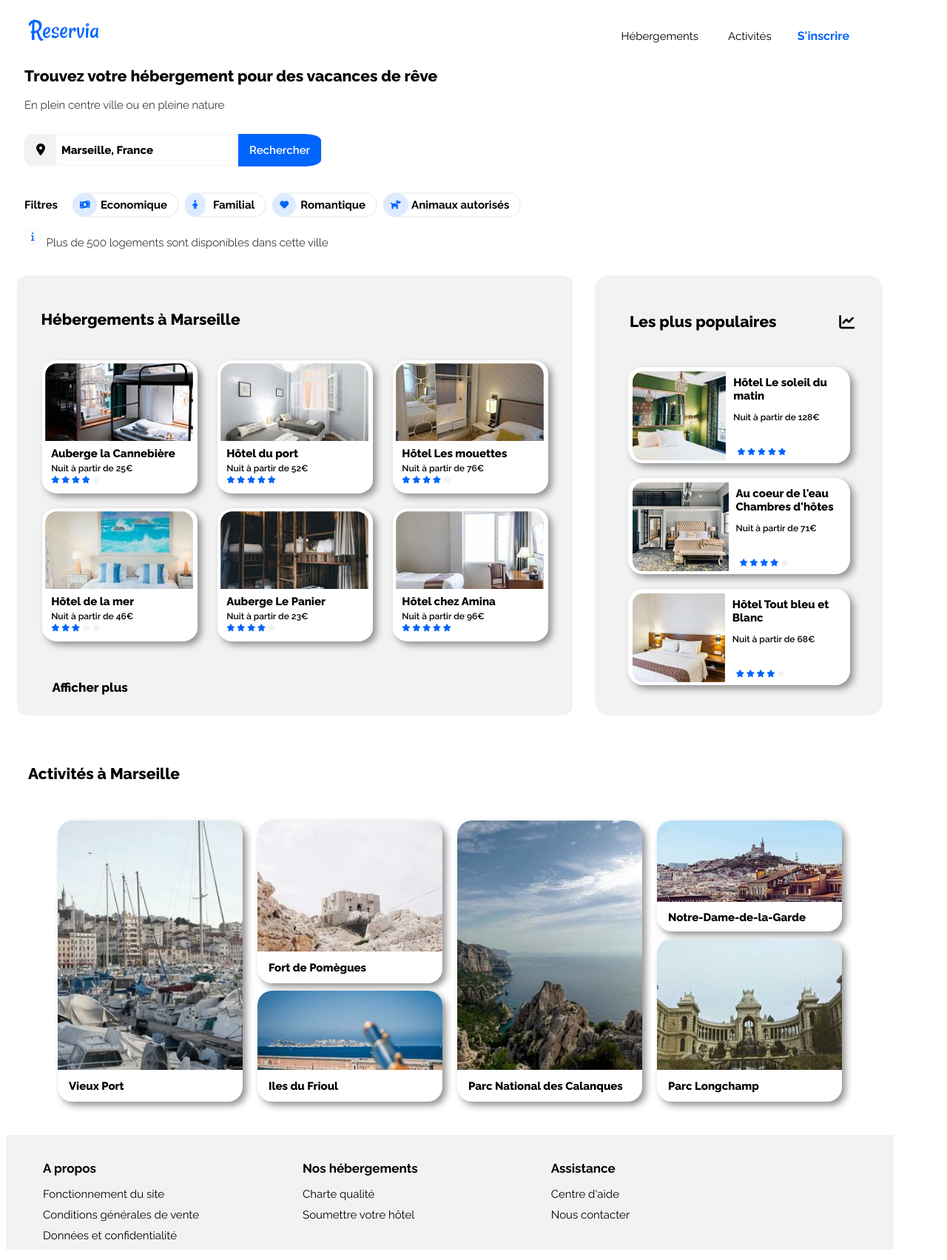
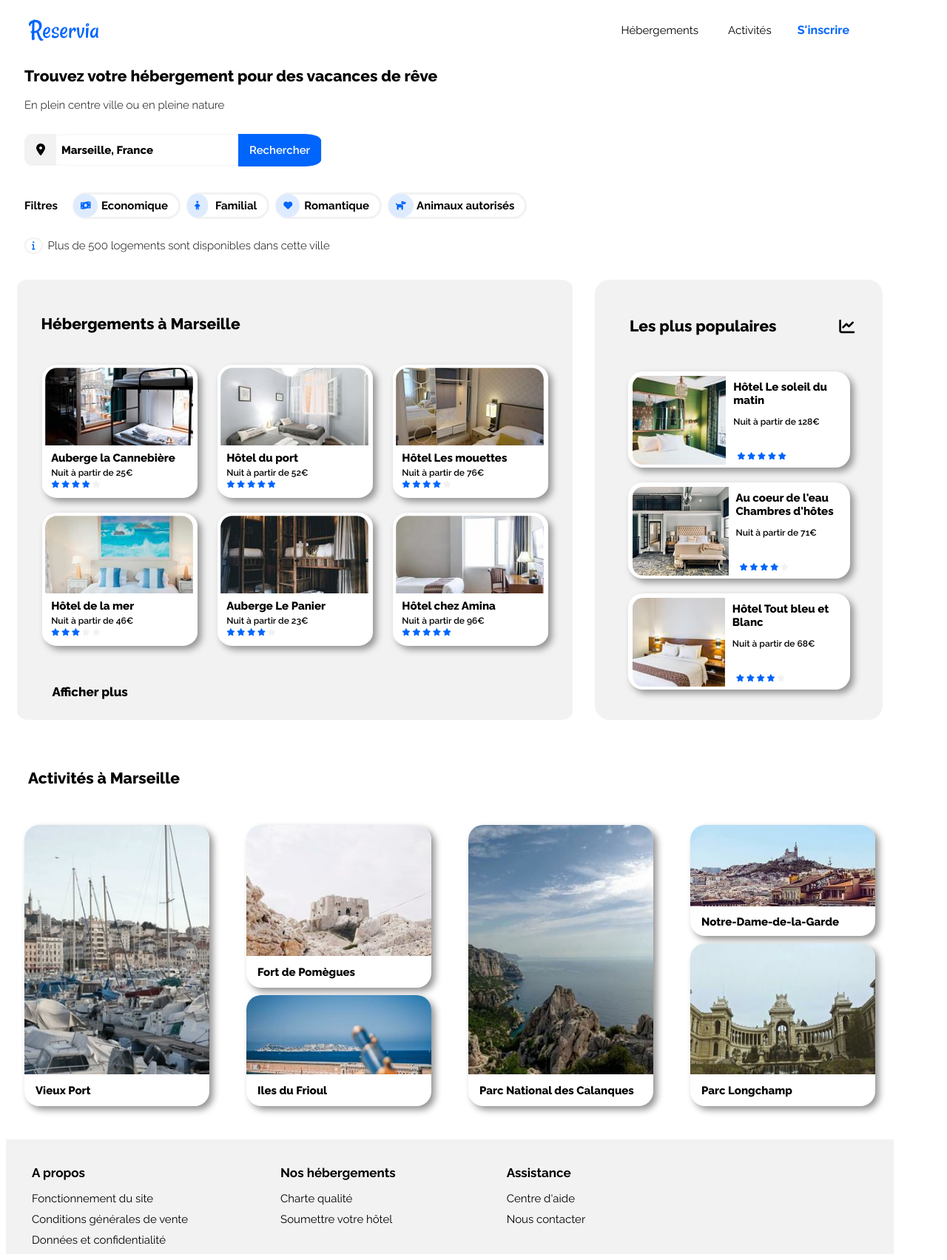
Before and after one commit to GaranceClausse/GaranceClausse_2_20042021, a plain HTML site: page index.html in a window 1280 px wide. Shown: the whole page at 74% size. Drawn offline with Linux system fonts and the light colour scheme.

Commit message:
W3C validator ok

```diff
--- a/css/main.css
+++ b/css/main.css
@@ -65,6 +65,7 @@ a {
 
 
 .menu__list__1 {
+    list-style: none;
     display: flex;
     align-items: center;
 }
@@ -91,7 +92,6 @@ a {
     display: flex;
     align-items: center;
     margin-left: 15px;
-    padding-top: 15px;
 }
 
 .signin__link {
@@ -154,7 +154,7 @@ a {
 
     .signin {
         position: absolute;
-        top: 20px;
+        top: 35px;
         right: 35px;
     }
 
@@ -267,7 +267,7 @@ a {
     flex-direction: row;
     margin: 10px 8px 0 0;
     padding-right: 8px;
-    border: #F2F2F2 solid 2px;
+    border: #F2F2F2 solid 3px;
     border-radius : 20px;
     align-items: center;
     position: relative;
@@ -296,21 +296,14 @@ a {
     font-weight: bold;
 }
 
-@media all and (max-width: 796px) {
-    .filter__title {
-        margin-right: 700px;
-    }
-}
-
 .info {
     color: #0065FC;
     font-size: 12px;
     border-radius: 20px;
-    border: 1px #F2F2F2 solid;
-    margin: 0 7px 15px 0;
+    border: 2px #F2F2F2 solid;
+    margin: 15px 7px 15px 0;
     padding: 3px 8px;
-
-    }
+}
 
 .info__title {
     margin: 10px 0;
@@ -318,6 +311,17 @@ a {
     flex-direction: row;
     align-items: center;
 }
+
+@media all and (max-width: 796px) {
+    .filter__title {
+        margin-right: 700px;
+    }
+
+    .info {
+        margin-top: 0;
+    }
+}
+
 
     /* Style du milieu de page : accomodations populaires*/
 
@@ -603,10 +607,8 @@ a {
         display: flex;
         flex-direction: row;
         flex-wrap: wrap;
-        justify-content: center;
+        justify-content: space-around;
         align-content: center;
-        margin: 10px 20px 20px 20px;
-
     }
 
     .activity__doble {
@@ -711,12 +713,13 @@ a {
 
 .footer__title {
     font-size: 17px;
-    margin: 15px 50px;
+    margin: 15px 35px;
 }
 
-ul {
+.footer__item {
     list-style: none;
     margin-bottom: 0;
+    padding-left: 25px;
 }
 
 li.footer__list {
--- a/index.html
+++ b/index.html
@@ -338,7 +338,7 @@
         <footer id="footer">
             <article class="footer">
                 <h2 class="footer__title">A propos</h2>
-                <ul>
+                <ul class="footer__item">
                     <li class="footer__list">Fonctionnement du site</li>
                     <li class="footer__list">Conditions générales de vente</li>
                     <li class="footer__list">Données et confidentialité</li>
@@ -347,7 +347,7 @@
 
             <article class="footer">
                 <h2 class="footer__title">Nos hébergements</h2>
-                <ul>
+                <ul class="footer__item">
                     <li class="footer__list">Charte qualité</li>
                     <li class="footer__list">Soumettre votre hôtel</li>
                 </ul>
@@ -355,7 +355,7 @@
 
             <article class="footer">
                 <h2 class="footer__title">Assistance</h2>
-                <ul>
+                <ul class="footer__item">
                     <li class="footer__list">Centre d'aide</li>
                     <li class="footer__list">Nous contacter</li>
                 </ul>
```
